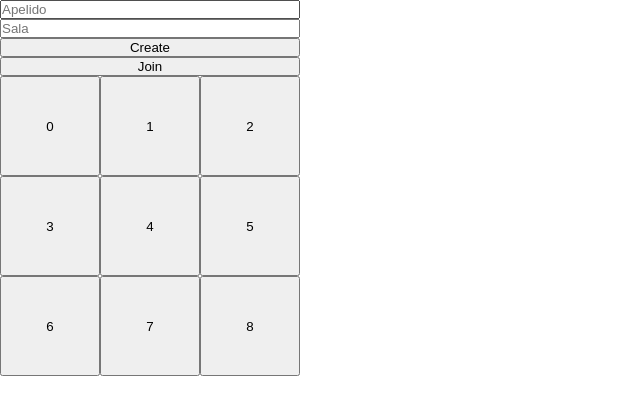
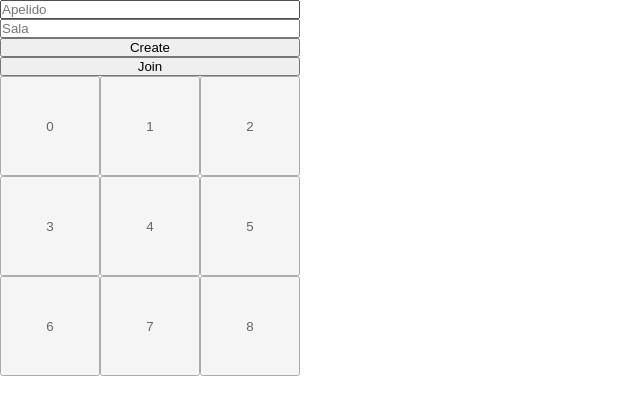
Before and after one commit to C836/TTT-Client, a React (Vite) app: page / in a window 1280 px wide. Shown: the top 414 px of the page, without its empty margins (0-640 px from the left). Built offline with nearby package versions, Linux system fonts and the light colour scheme; no server answers.

Commit message:
FEAT: Implementando sistema de turnos

```diff
--- a/src/App.tsx
+++ b/src/App.tsx
@@ -13,8 +13,8 @@ import { Games } from "./actions/game";
 const socket = io("http://localhost:3010");
 
 function App() {
-  const [user, setUser] = useState({ username: "" });
-  const { username } = user;
+  const [game, setGame] = useState({ username: "", turn: false });
+  const { username, turn } = game;
 
   const [server, setServer] = useState({ room: "", key: "", status: "" });
   const { room, key, status } = server;
@@ -24,7 +24,9 @@ function App() {
   const Positions = [...Array(9).keys()];
 
   function sendPosition(position: number) {
-    new Games({ socket, username, room, position }).new_move();
+    if(turn === true){
+      new Games({ socket, username, room, turn, position }).new_move();
+    }
   }
 
   useEffect(() => {
@@ -87,7 +89,7 @@ function App() {
           type={"text"}
           placeholder={"Apelido"}
           onChange={(event) =>
-            setUser({ ...user, username: event.target.value })
+            setGame({ ...game, username: event.target.value })
           }
         />
 
@@ -108,7 +110,9 @@ function App() {
         : <button onClick={() => new Games({ socket, username, room }).choose_player()}>Start Game</button>}
       </Menu>
 
-      <Grid>
+      <Grid
+      disabled = {turn ? false : true}
+      >
         {Positions.map((item) => (
           <Position
             key={item}
--- a/src/actions/game.ts
+++ b/src/actions/game.ts
@@ -2,6 +2,7 @@ interface Data {
   socket: any;
   username: string;
   room: string;
+  turn?: boolean | undefined;
   position?: number | undefined;
 }
 
@@ -9,12 +10,14 @@ export class Games implements Data {
   socket: any;
   username: string;
   room: string;
+  turn: boolean | undefined;
   position: number | undefined;
 
   constructor(data: Data) {
-    (this.socket = data.socket),
-    (this.username = data.username),
-    (this.room = data.room);
+    this.socket = data.socket,
+    this.username = data.username,
+    this.room = data.room;
+    this.turn = data.turn;
     this.position = data.position;
   }
 
@@ -25,6 +28,7 @@ export class Games implements Data {
   }
 
   new_move() {
+    this.turn
     this.socket.emit("send_position", {
       room: this.room,
       user: this.username,
--- a/src/components/Grid/Grid.ts
+++ b/src/components/Grid/Grid.ts
@@ -1,6 +1,10 @@
 import styled from "styled-components"
 
-export const Grid = styled.section`
+interface Props {
+    disabled: boolean
+}
+
+export const Grid = styled.section<Props>`
 width: 100%;
 max-width: 300px;
 background-color: white;
@@ -8,4 +12,7 @@ background-color: white;
 display: grid;
 grid-template-columns: repeat(3, 1fr);
 grid-template-rows: repeat(3, 1fr);
+
+pointer-events: ${({disabled}) => disabled ? "none" : "all"};
+opacity: ${({disabled}) => disabled ? "0.6" : "1"};
 `
```
